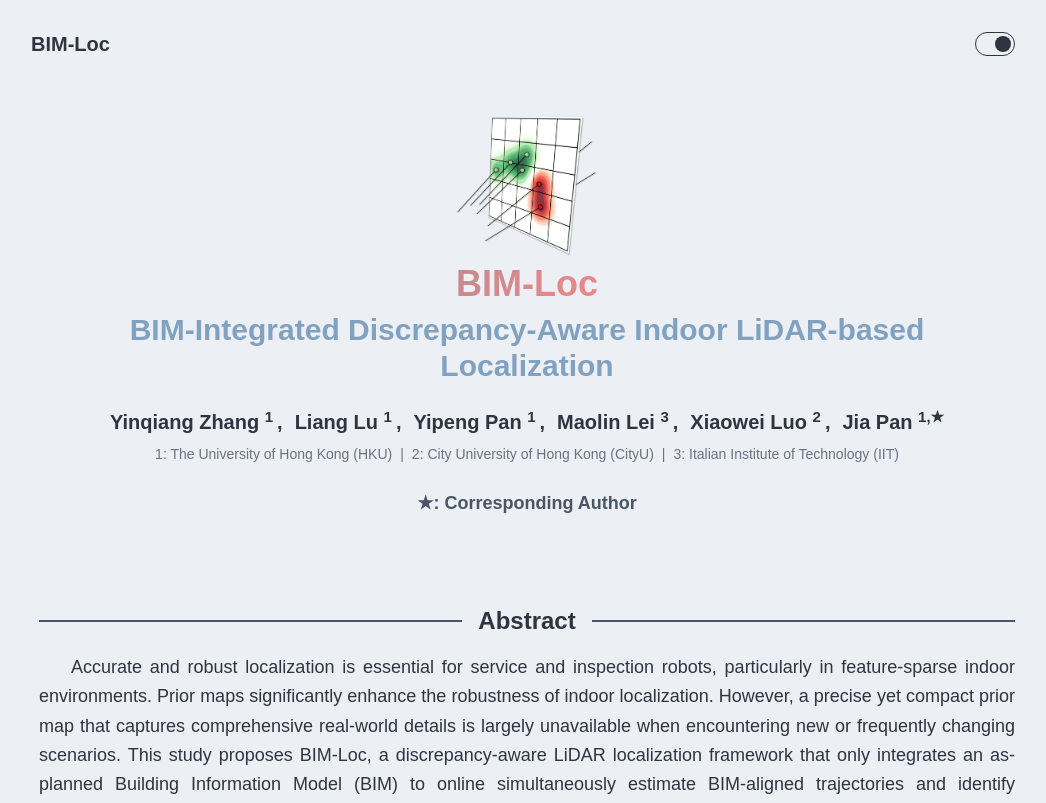
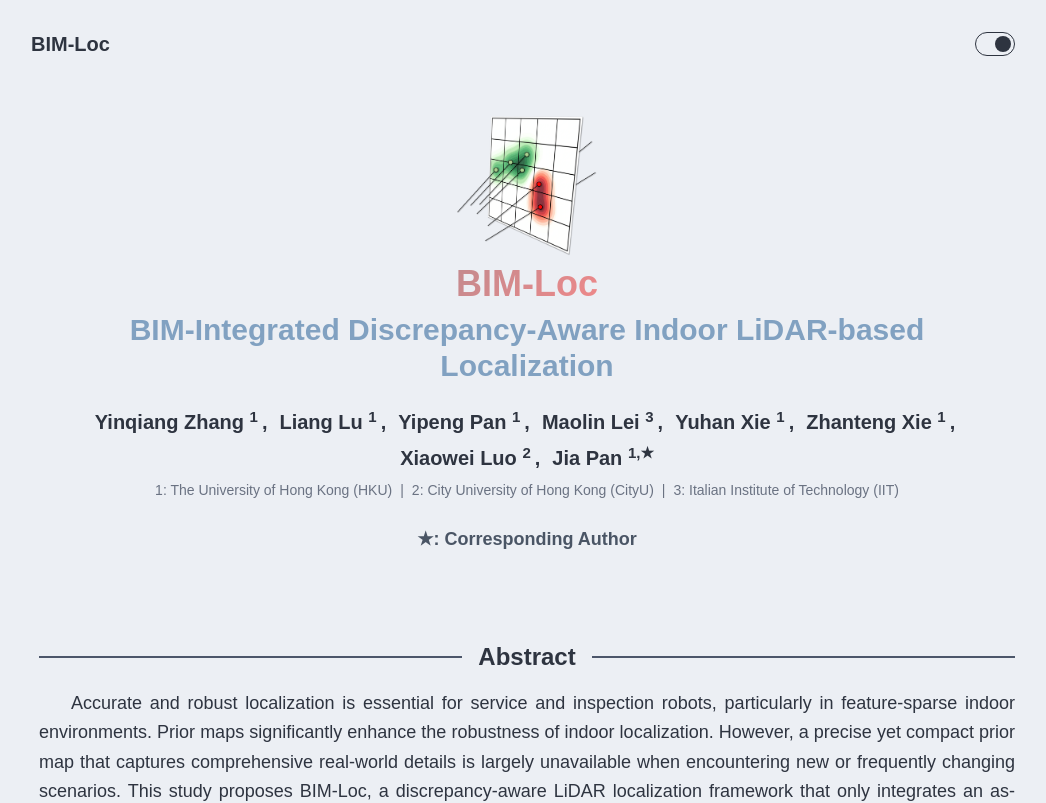
Before and after one commit to bim-loc/bim-loc-temporary, a React (Vite) app: page / in a window 1280 px wide. Shown: the top 803 px of the page, without its empty margins (113-1159 px from the left). Built offline with nearby package versions, Linux system fonts and the light colour scheme.

Commit message:
update ignored author list

```diff
--- a/src/components/sections/Title.tsx
+++ b/src/components/sections/Title.tsx
@@ -31,6 +31,16 @@ export const Title = () => {
       name: "Maolin Lei",
       icon: "./icon/capoo.webp",
       address_flag: "3"
+    },
+    {
+      name: "Yuhan Xie",
+      icon: "./icon/capoo.webp",
+      address_flag: "1"
+    },
+    {
+      name: "Zhanteng Xie",
+      icon: "./icon/capoo.webp",
+      address_flag: "1"
     },
     {
       name: "Xiaowei Luo",
```
